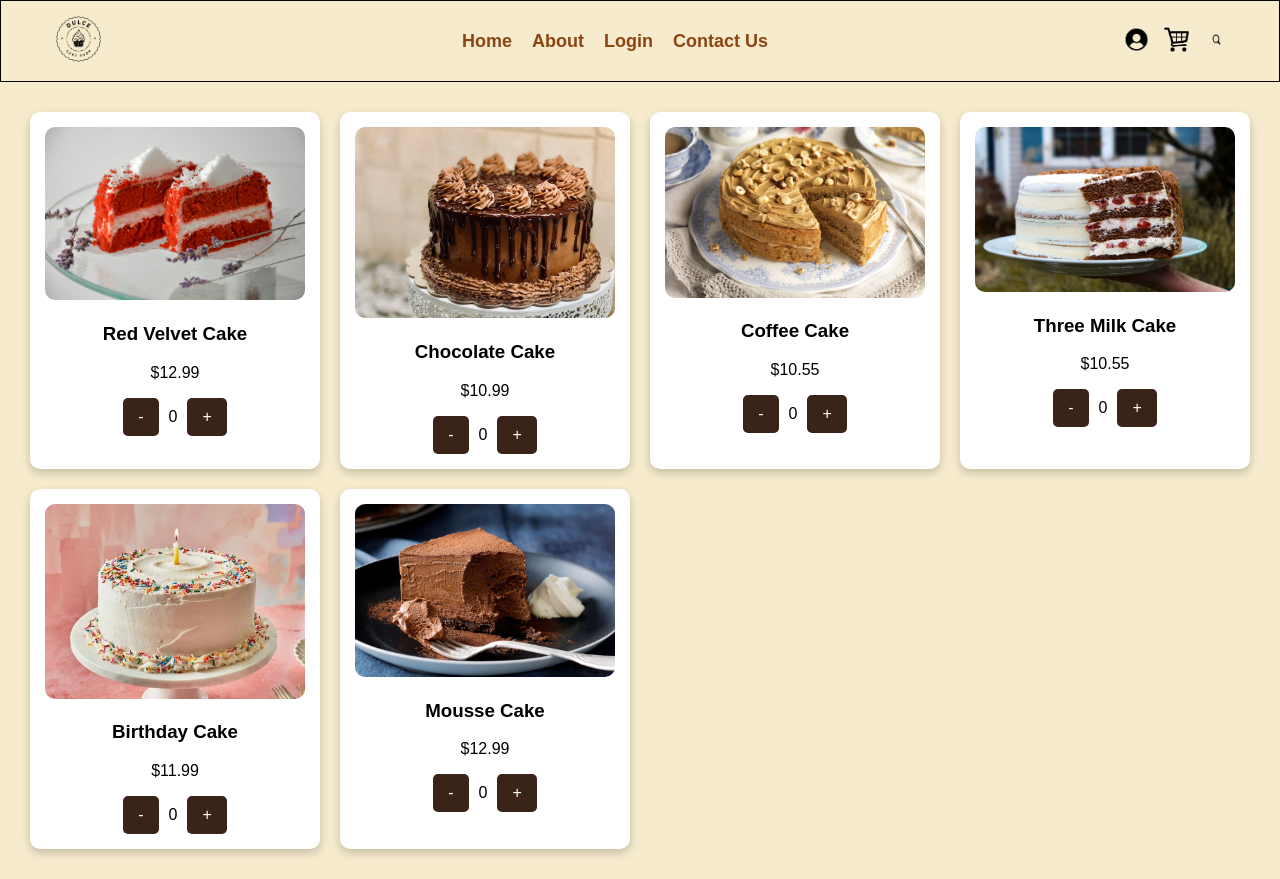
After one commit to maryam957/FSE-Project, a Flask app: page /cakes in a window 1280 px wide. The commit adds this page. Run offline with Flask 3, Linux system fonts and the light colour scheme; the visitor is signed in with stand-in values (Sample User, id 1).

Commit message:
maryam 3/24/25

```diff
--- a/app.py
+++ b/app.py
@@ -3,13 +3,24 @@ from flask import Flask, render_template, request, redirect, url_for, session
 app = Flask(__name__)
 app.secret_key = "supersecretkey"  # Change this in production
 
-# Dummy user database (Replace with a real database)
-users = {"admin": "password123", "user1": "mypassword"}
+# Dummy user database
+users = {"admin": "password123"}
+
+# Cakes Data
+cakes_list = [
+    {"name": "Red Velvet Cake", "price": 12.99, "image": "redvelvet.jpg"},
+    {"name": "Chocolate Cake", "price": 10.99, "image": "chocolate.jpg"},
+    {"name": "Coffee Cake", "price": 10.55, "image": "coffee-cake.jpg"},
+    {"name": "Three Milk Cake", "price": 10.55, "image": "three-milk.jpg"},
+    {"name": "Birthday Cake", "price": 11.99, "image": "birthday-cake.jpg"},
+    {"name": "Mousse Cake", "price": 12.99, "image": "mousse-cake.jpeg"}
+]
+
 
 @app.route("/")
 def home():
     if "username" in session:
-        return f"Welcome, {session['username']}! <br><a href='/logout'>Logout</a>"
+        return redirect(url_for("cakes"))
     return redirect(url_for("login"))
 
 @app.route("/login", methods=["GET", "POST"])
@@ -20,11 +31,17 @@ def login():
 
         if username in users and users[username] == password:
             session["username"] = username  # Store session
-            return redirect(url_for("home"))
+            return redirect(url_for("cakes"))
         else:
             return "Invalid credentials! Try again."
 
     return render_template("login.html")
+
+@app.route("/cakes")
+def cakes():
+    if "username" not in session:
+        return redirect(url_for("login"))  # Redirect if not logged in
+    return render_template("cakes.html", cakes=cakes_list)  # Fixed variable name
 
 @app.route("/logout")
 def logout():
--- a/static/style.css
+++ b/static/style.css
@@ -3,75 +3,162 @@
 body {
 	font-family: Arial, sans-serif;
 	text-align: center;
-	background: #f6ebcd; /* Beige background */
-	height: 100vh;
+	background: #f6ebcd;
+	margin: 0;
+	padding: 0;
+}
+/* LOGIN*/
+.login-container {
+	text-align: center;
+	max-width: 400px;
+	margin: 50px auto;
+	background: white;
+	padding: 20px;
+	border-radius: 10px;
+	box-shadow: 0px 4px 10px rgba(0, 0, 0, 0.1);
+}
+
+.login-form {
+	display: flex;
+	flex-direction: column;
+	gap: 10px;
+}
+
+	.login-form input {
+		padding: 10px;
+		font-size: 16px;
+		border: 1px solid #ccc;
+		border-radius: 5px;
+	}
+
+	.login-form button {
+		background-color: #5a3e2b;
+		color: white;
+		padding: 10px;
+		font-size: 18px;
+		border: none;
+		border-radius: 5px;
+		cursor: pointer;
+	}
+
+		.login-form button:hover {
+			background-color: #3d281a;
+		}
+
+.register-link {
+	display: block;
+	margin-top: 10px;
+	color: blue;
+	text-decoration: none;
+}
+
+	.register-link:hover {
+		text-decoration: underline;
+	}
+.nav-container {
+	background-color: #f6ebcd; /* Beige color */
+	border: 1px solid black; /* Black outline */
+	display: flex;
+	justify-content: space-between;
+	align-items: center;
+	padding: 10px 50px;
+}
+
+/* Adjust header navigation */
+.headerr {
+	display: flex;
+	justify-content: space-between;
+	align-items: center;
+	flex-grow: 1;
+}
+
+/* Center Navigation */
+nav {
+	flex-grow: 1;
+	display: flex;
+	justify-content: center;
+}
+
+	nav ul {
+		list-style: none;
+		display: flex;
+		gap: 20px;
+		padding: 0;
+	}
+
+		nav ul li {
+			display: inline;
+		}
+
+			nav ul li a {
+				text-decoration: none;
+				color: #8b4513;
+				font-size: 18px;
+				font-weight: bold;
+			}
+
+/* Align icons to the right */
+.icons {
+	display: flex;
+	gap: 15px;
+}
+
+
+.nav-icons {
+	display: flex;
+	gap: 10px;
+	font-size: 16px;
+}
+
+/* Cake Grid */
+.cakes-container {
+	display: grid;
+	grid-template-columns: repeat(auto-fit, minmax(250px, 1fr));
+	gap: 20px;
+	padding: 30px;
+}
+
+.cake-card {
+	background: white;
+	padding: 15px;
+	border-radius: 10px;
+	box-shadow: 0px 4px 10px rgba(0, 0, 0, 0.2);
+	text-align: center;
+}
+
+	.cake-card img {
+		width: 100%;
+		height: auto;
+		border-radius: 10px;
+	}
+
+.quantity {
 	display: flex;
 	justify-content: center;
 	align-items: center;
-	margin: 0;
-	position: relative;
+	gap: 10px;
+	margin-top: 10px;
 }
 
-/* Logo Styling */
-.logo {
-	position: absolute;
-	top: 20px;
-	right: 20px;
-	width: 100px; /* Adjust size as needed */
-	height: auto;
-}
-
-/* Form Styling */
-form {
-	background: white;
-	padding: 30px;
-	border-radius: 10px;
-	box-shadow: 0px 4px 20px rgba(0, 0, 0, 0.2);
-	width: 350px;
-	text-align: center;
-}
-
-/* Fancy Heading */
-h1 {
-	font-family: 'Dancing Script', cursive;
-	font-size: 36px;
-	color: #3a2318;
-	margin-bottom: 15px;
-}
-
-/* Input Fields */
-input {
-	display: block;
-	margin: 15px auto;
-	padding: 12px;
-	width: 90%;
-	border: 1px solid #3a2318;
-	border-radius: 5px;
-	font-size: 16px;
-}
-
-/* Buttons */
 button {
 	background: #3a2318;
 	color: white;
 	border: none;
-	padding: 12px;
-	width: 100%;
+	padding: 10px 15px;
 	cursor: pointer;
 	border-radius: 5px;
-	font-size: 18px;
-	transition: background 0.3s ease;
+	font-size: 16px;
+	transition: 0.3s;
+}
+.buttons {
+	display: flex;
+	flex-direction: column;
+	gap: 10px;
 }
 
 	button:hover {
 		background: #26150f;
 	}
-
-.buttons {
-	display: flex;
-	flex-direction: column;
-	gap: 10px;
-}
 
 .secondary-btn {
 	background: #6d4c41;
--- /dev/null
+++ b/templates/cakes.html
@@ -0,0 +1,54 @@
+<!DOCTYPE html>
+<html lang="en">
+<head>
+    <meta charset="UTF-8">
+    <meta name="viewport" content="width=device-width, initial-scale=1.0">
+    <title>Cake Shop</title>
+    <link rel="stylesheet" href="{{ url_for('static', filename='style.css') }}">
+</head>
+<body>
+    <!-- Navigation Header -->
+    <header>
+        <div class="nav-container">
+            <!-- Logo on the Left -->
+            <div class="logo">
+                <img src="{{ url_for('static', filename='images/dulcelogo.png') }}" alt="Dulce Cake Shop" width="55" height="56">
+            </div>
+
+            <!-- Navigation in the Center -->
+            <nav>
+                <ul>
+                    <li><a href="#">Home</a></li>
+                    <li><a href="#">About</a></li>
+                    <li><a href="{{ url_for('login') }}">Login</a></li>
+                    <li><a href="#">Contact Us</a></li>
+                </ul>
+            </nav>
+
+            <!-- Icons on the Right -->
+            <div class="icons">
+                <a href="#"><img src="{{ url_for('static', filename='images/user-icon.png') }}" alt="User" width="25" height="25"></a>
+                <a href="#"><img src="{{ url_for('static', filename='images/cart-icon.png') }}" alt="Cart" width="25" height="25"></a>
+                <a href="#"><img src="{{ url_for('static', filename='images/search-icon.png') }}" alt="Search" width="25" height="25"></a>
+            </div>
+        </div>
+    </header>
+
+
+    <!-- Cakes Display Section -->
+    <div class="cakes-container">
+        {% for cake in cakes %}
+        <div class="cake-card">
+            <img src="{{ url_for('static', filename='images/' + cake.image) }}" alt="{{ cake.name }}">
+            <h3>{{ cake.name }}</h3>
+            <p>${{ "{:.2f}".format(cake.price) }}</p>
+            <div class="quantity">
+                <button>-</button>
+                <span>0</span>
+                <button>+</button>
+            </div>
+        </div>
+        {% endfor %}
+    </div>
+</body>
+</html>
```
Also changed, not shown: templates/login.html (+9 -10 lines), static/images/birthday-cake.jpg (added), static/images/cart-icon.png (added), static/images/chocolate.jpg (added), static/images/coffee-cake.jpg (added), static/images/coffee.jpg (added), static/images/dulcelogo.png (added), static/images/mousse-cake.jpeg (added), static/images/redvelvet.jpg (added), static/images/search-icon.png (added), static/images/three-milk.jpg (added), static/images/user-icon.png (added).
